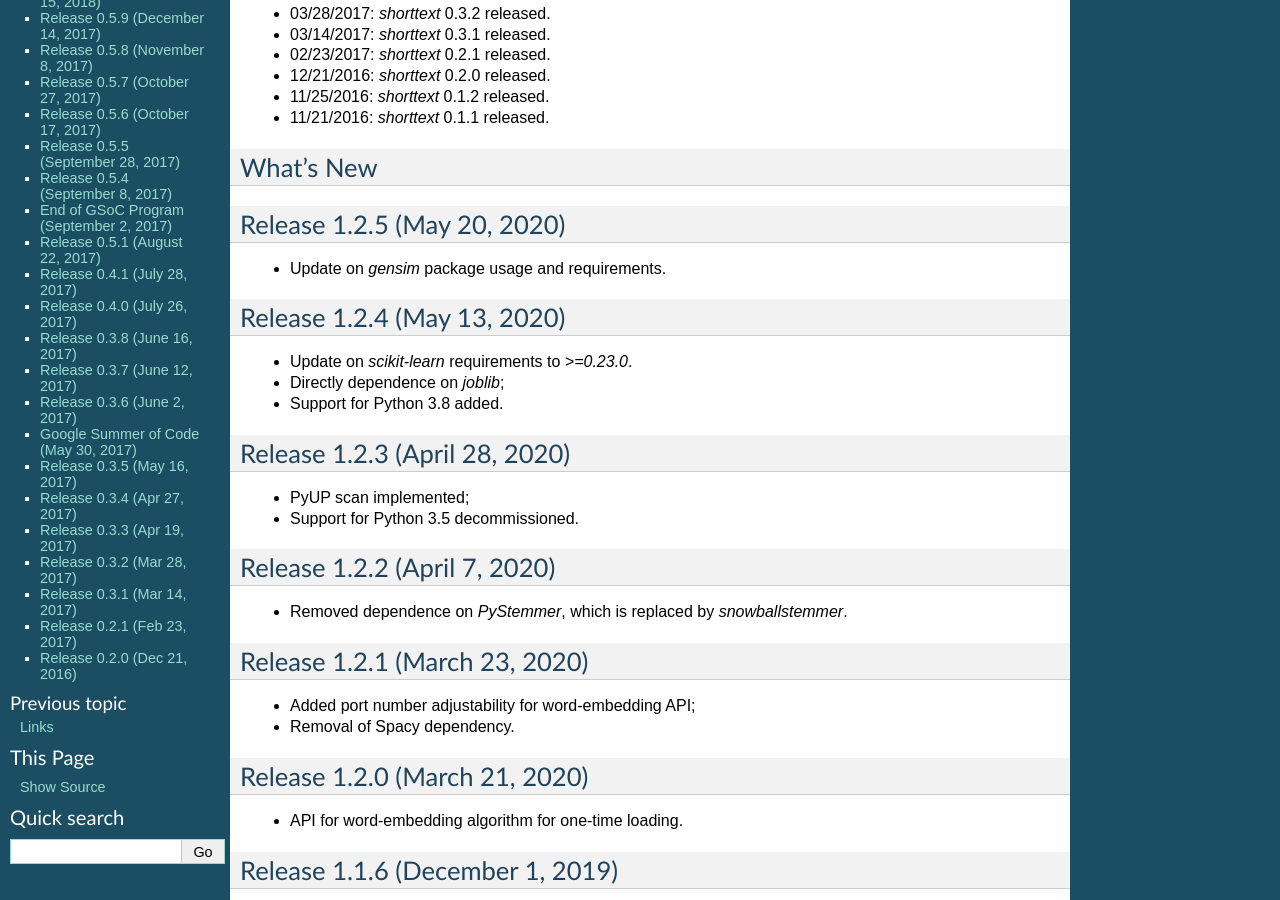
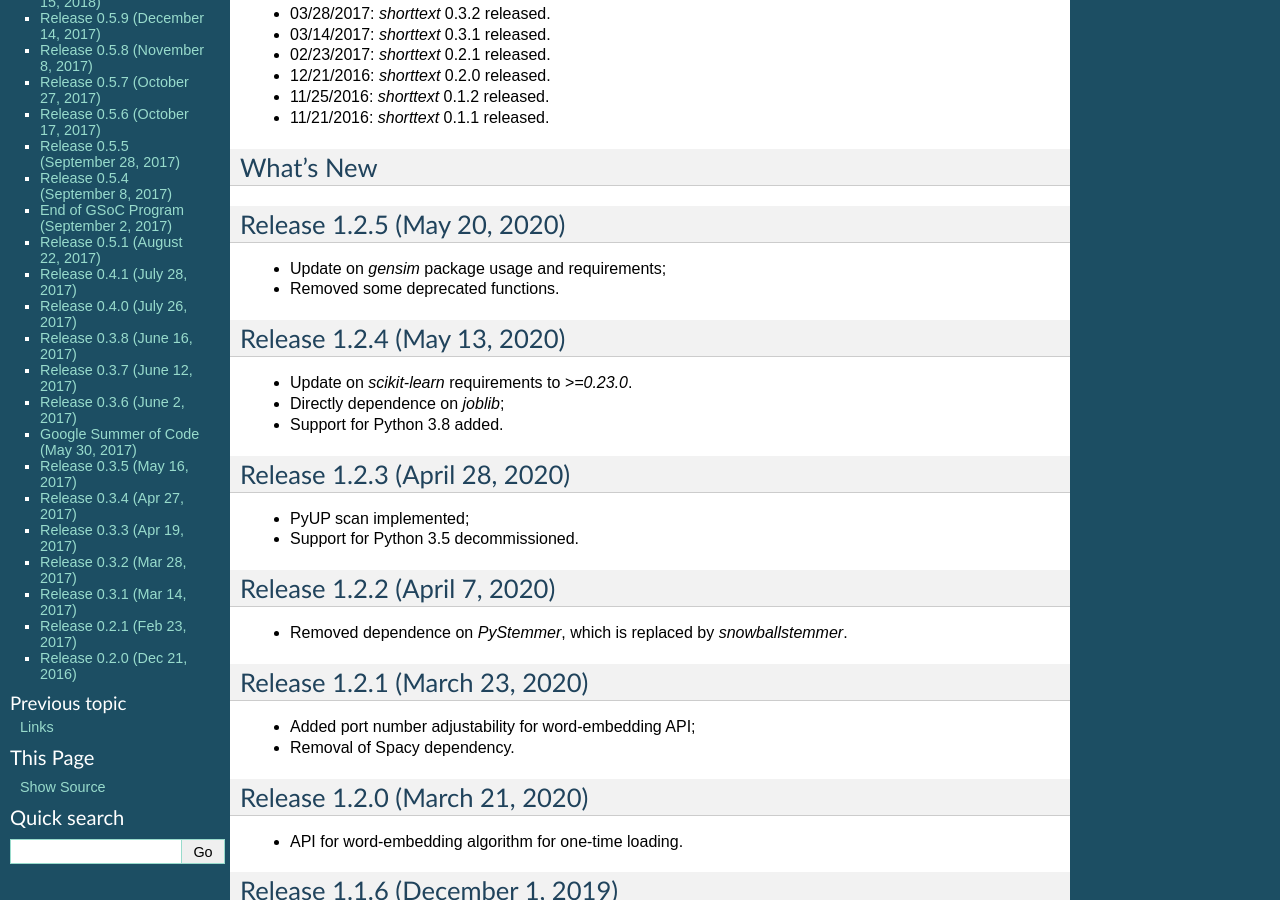
Before and after one commit to stephenhky/PyShortTextCategorization, a Sphinx documentation site: the page built from docs/news.rst, in a window 1280 px wide and 900 px high, scrolled down 1024 px. Built offline with Sphinx 7.4.7, drawn with Linux system fonts in a browser that asks for light colours.

```diff
--- a/apidocs/source/conf.py
+++ b/apidocs/source/conf.py
@@ -60,7 +60,7 @@ author = u'Kwan-Yuet Ho'
 # The short X.Y version.
 version = '1.2'
 # The full version, including alpha/beta/rc tags.
-release = '1.2.4'
+release = '1.2.5'
 
 # The language for content autogenerated by Sphinx. Refer to documentation
 # for a list of supported languages.
--- a/docs/news.rst
+++ b/docs/news.rst
@@ -60,7 +60,8 @@ What's New
 Release 1.2.5 (May 20, 2020)
 -----------------------------
 
-* Update on `gensim` package usage and requirements.
+* Update on `gensim` package usage and requirements;
+* Removed some deprecated functions.
 
 Release 1.2.4 (May 13, 2020)
 -----------------------------
--- a/setup.py
+++ b/setup.py
@@ -28,7 +28,7 @@ def setup_requirements():
 
 
 setup(name='shorttext',
-      version='1.2.5a02',
+      version='1.2.5',
       description="Short Text Mining",
       long_description=package_description(),
       long_description_content_type='text/markdown',
```
